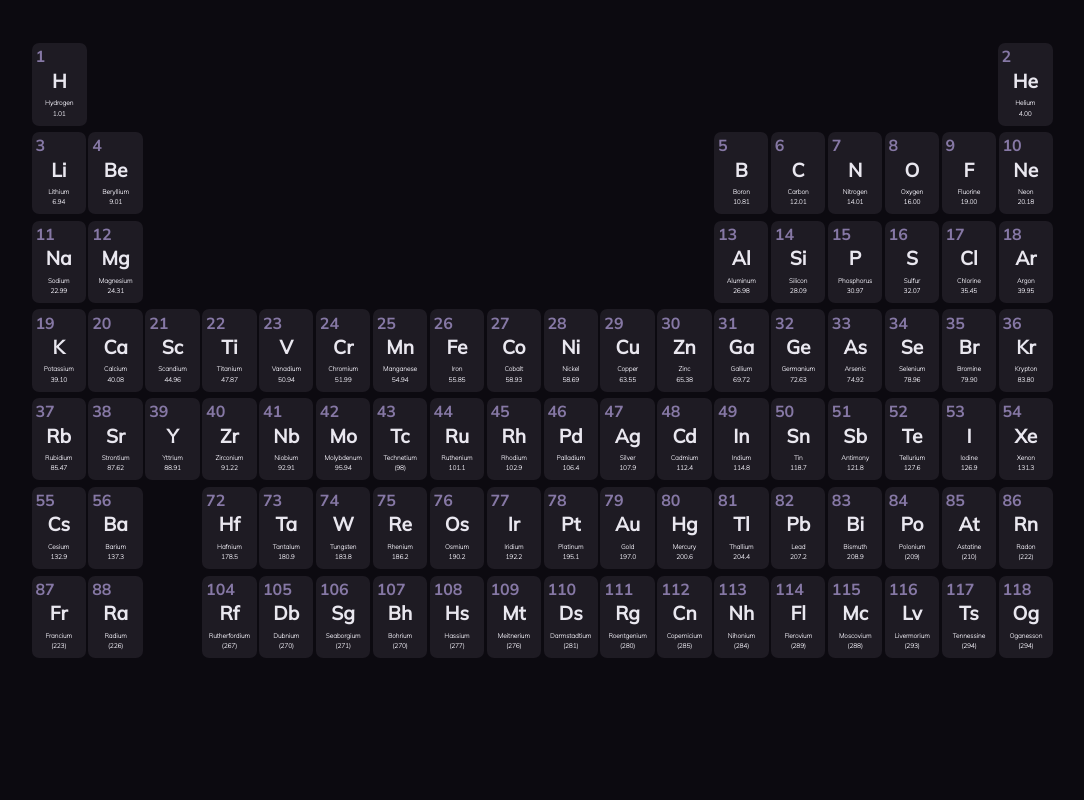
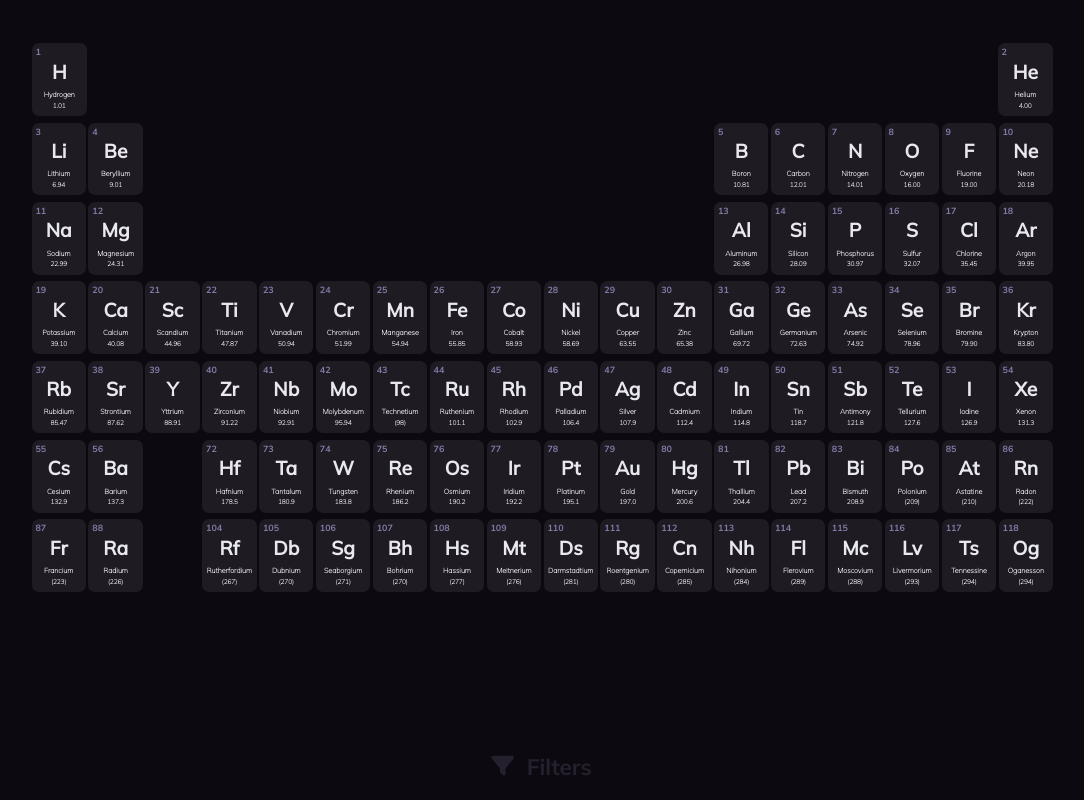
Before and after one commit to Tomkov1c/lapschool, a plain HTML site: page src/pages/periodic table/periodic-table.html in a window 1280 px wide. Shown: the whole page, without its empty margins (99-1183 px from the left). Drawn offline with Linux system fonts and the light colour scheme.

Commit message:
Periodic Table Improvements

```diff
--- a/src/pages/periodic table/periodic-table.css
+++ b/src/pages/periodic table/periodic-table.css
@@ -39,6 +39,26 @@
         opacity: 0;
     }
 }
+@keyframes filterMove {
+    0%  {
+        opacity: 1;
+        display: inline-flex;
+    }
+    100% {
+        opacity: 0;
+        display: none;
+    }
+}
+@keyframes filterMoveReverse {
+    0%  {
+        opacity: 0;
+        display: none;
+    }
+    100% {
+        opacity: 1;
+        display: inline-flex;
+    }
+}
 :root {
     --colorTypeAlkali: #A5A679;
     --colorLanthenides: #7980A6;
@@ -57,6 +77,8 @@
 body {
     background-color: var(--colorBackground);
 
+    position: relative;
+
     width: 100vw;
     height: 100vh;
 
@@ -68,11 +90,70 @@ a {
 
 .wrapper {
     position: fixed;
-    margin: auto 10vw;
+    margin: 0 10vw;
     margin-top: 5vh;
 
     width: 80vw;
-    height: 90vh;
+    height: 85vh;
+}
+#otherButtons {
+    position: fixed;
+
+    width: 79.9vw;
+    margin: 0 10vw;
+    margin-left: 10.1vw;
+    margin-top: 92vh;
+
+    display: flex;
+}
+.otherButtonsButton {
+    color: var(--colorPrimary);
+
+    display: inline-flex;
+
+    min-width: 14%;
+    width: 100%;
+
+    margin-right: 0.5vw;
+    padding: 2vh 1vw;
+    border-radius: 12px;
+
+    font-size: 1.4rem;
+    font-family: Mulish-Bold;
+
+    cursor: pointer;
+
+    opacity: 0.2;
+
+    transition: color 0.3s ease-in-out, background-color 0.3s ease-in-out, opacity 0.3s ease-in-out;
+}
+.otherButtonsButton:last-of-type {
+    margin-right: 0;
+}
+.otherButtonsButton:hover {
+    color: var(--colorPrimary);
+    background-color: var(--colorSecundary);
+
+    opacity: 1;
+}
+.otherButtonsButton i {
+    margin-left: auto;
+    margin-right: 1vw;
+
+    width: fit-content;
+
+    margin-top: auto;
+    margin-bottom: auto;
+
+}
+.otherButtonsButton p {
+    margin-left: 0;
+    margin-right: auto;
+
+    width: fit-content;
+
+    margin-top: auto;
+    margin-bottom: auto;
 }
 .row {
     width: 100%;
@@ -92,7 +173,7 @@ a {
     left: auto;
     position: relative;
     width: 4.44vw;
-    height: var(--rowHeight);
+    height: 5.7vw;
     background-color: var(--colorSecundary);
 
     margin-left: 0.2vw;
@@ -105,7 +186,7 @@ a {
 }
 .cellNot {
     width: 4.44vw;
-    height: var(--rowHeight);
+    height: 5.7vw;
 
     margin-left: 0.2vw;
     border-radius: 7px;
@@ -115,7 +196,7 @@ a {
     left: auto;
     position: relative;
     width: 4.44vw;
-    height: var(--rowHeight);
+    height: 5.7vw;
     background-color: var(--colorSecundary);
 
     margin-left: 0.2vw;
@@ -137,6 +218,7 @@ a {
 }
 .atomicNumber {
     font-family: Mulish-Bold;
+    font-size: 0.7vw ;
 
     padding-top: 0.4vh;
     padding-left: 0.3vw;
@@ -149,7 +231,7 @@ a {
     color: var(--colorText);
     font-family: Mulish;
     margin-top: 0.3vh;
-    font-size: 1.5vw;
+    font-size: 1.5vw ;
 
     text-align: center;
     text-transform: capitalize;
@@ -160,7 +242,7 @@ a {
     text-align: center;
     margin-top: 0.8vh;
 
-    font-size: 0.5vw;
+    font-size: 0.55vw;
 
     text-transform: capitalize;
 }
--- a/src/pages/periodic table/periodic-table.html
+++ b/src/pages/periodic table/periodic-table.html
@@ -10,7 +10,13 @@
     <title>Periodic Table</title>
 </head>
 <body>
-    <section class="wrapper" id="section">
+    <section>
+        <div class="wrapper" id="section">
+
+        </div>
+        <div id="otherButtons">
+            <div class="otherButtonsButton" onclick=""><i class="fa-solid fa-filter"></i><p>Filters</p></div>
+        </div>
     </section>
     <section id="aboutElement">
         <div id="elemntSidePanel">
--- a/src/pages/periodic table/periodic-table.js
+++ b/src/pages/periodic table/periodic-table.js
@@ -685,6 +685,7 @@ function selectElement(e,) {
         }
 
         elementShowcase.style.animation="elementShowcase 0.7s ease-in-out forwards";
+        document.getElementById("otherButtons").style.animation="filterMove 0.7s ease-in-out forwards";
 
 
         DatomicNumber = getInnerHTMLByClassWithinElement("atomicNumber", e);
@@ -731,6 +732,7 @@ function selectElementReverse(e) {
     setTimeout(function(){
         elementDetail.style.display = 'none';
     }, 200);
+    document.getElementById("otherButtons").style.animation="filterMoveReverse 0.7s ease-in-out forwards";
 }
 
 function getInnerHTMLByClassWithinElement(className, parentElement) {
```
Also changed, not shown: src/pages/periodic table/periodic-table.txt (added).
